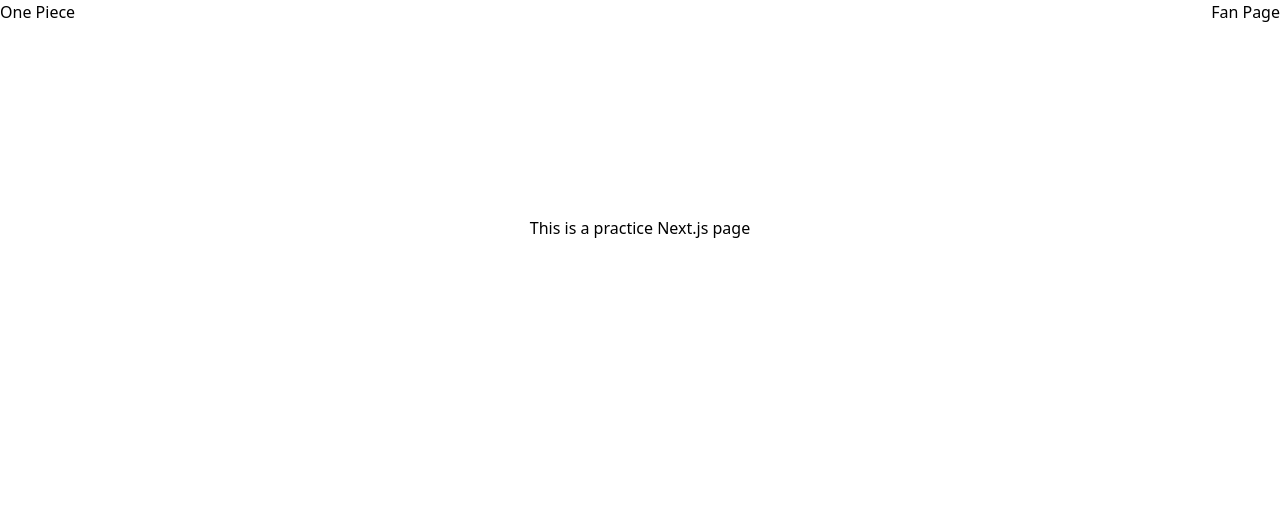
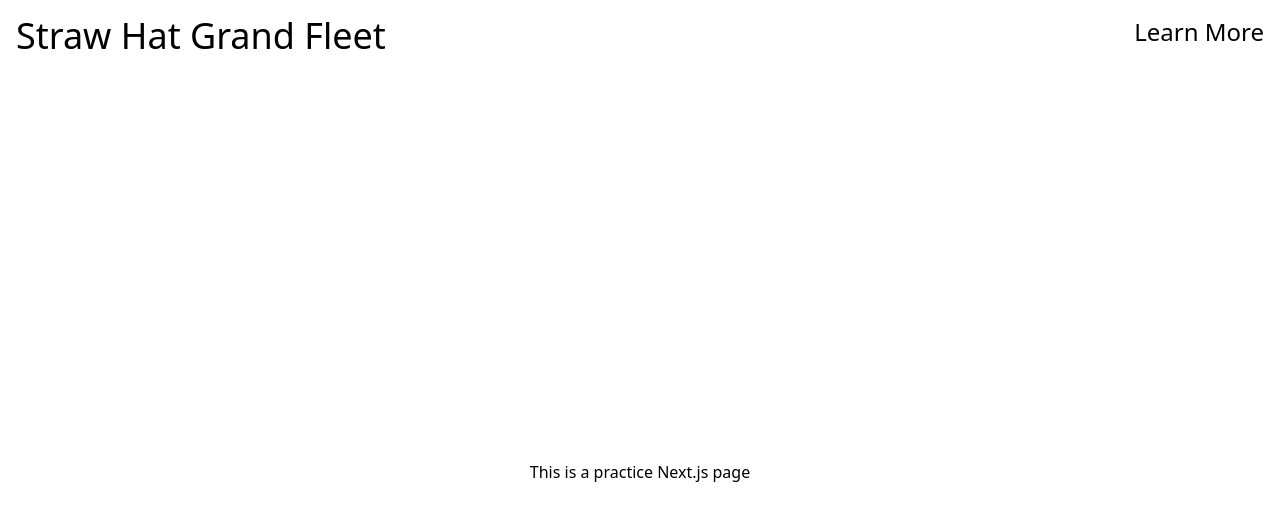
Before and after one commit to jtwiley1996/One-Piece-FanPage-CSS-JS-Practice-, a Next.js app in the folder client/: page / in a window 1280 px wide. Shown: the top 520 px of the page. Built offline with nearby package versions, Linux system fonts and the light colour scheme.

Commit message:
minor styling layout/page.tsx

```diff
--- a/client/src/app/layout.tsx
+++ b/client/src/app/layout.tsx
@@ -1,6 +1,6 @@
 "use client"
 
-
+import Link from "next/link";
 import "../styling/globals.css"
 import React from "react";
 
@@ -10,10 +10,21 @@ export default function RootLayout ({
     children: React.ReactNode;
 }>) {
   return (
-    <html>
+    <html lang="en">
+      <body>
+      <header className="justify-between flex p-4">
+          <h1 className="text-4xl">
+            Straw Hat Grand Fleet
+          </h1>
+          <h1 className="text-2xl">
+            Learn More
+          </h1>
+
+        </header>
       <main className="bg-white">
       {children}
       </main>
+      </body>
     </html>
   );
 }
--- a/client/src/app/page.tsx
+++ b/client/src/app/page.tsx
@@ -3,16 +3,7 @@
 export default function Home() {
   return (
       <main>
-        <header className="justify-between flex">
-          <h1>
-            One Piece
-          </h1>
-          <h1>
-            Fan Page
-          </h1>
-
-        </header>
-        <div className="justify-center mt-48 flex">
+        <div className="justify-center items-center min-h-screen flex">
           <p>
             This is a practice Next.js page
           </p>
```
